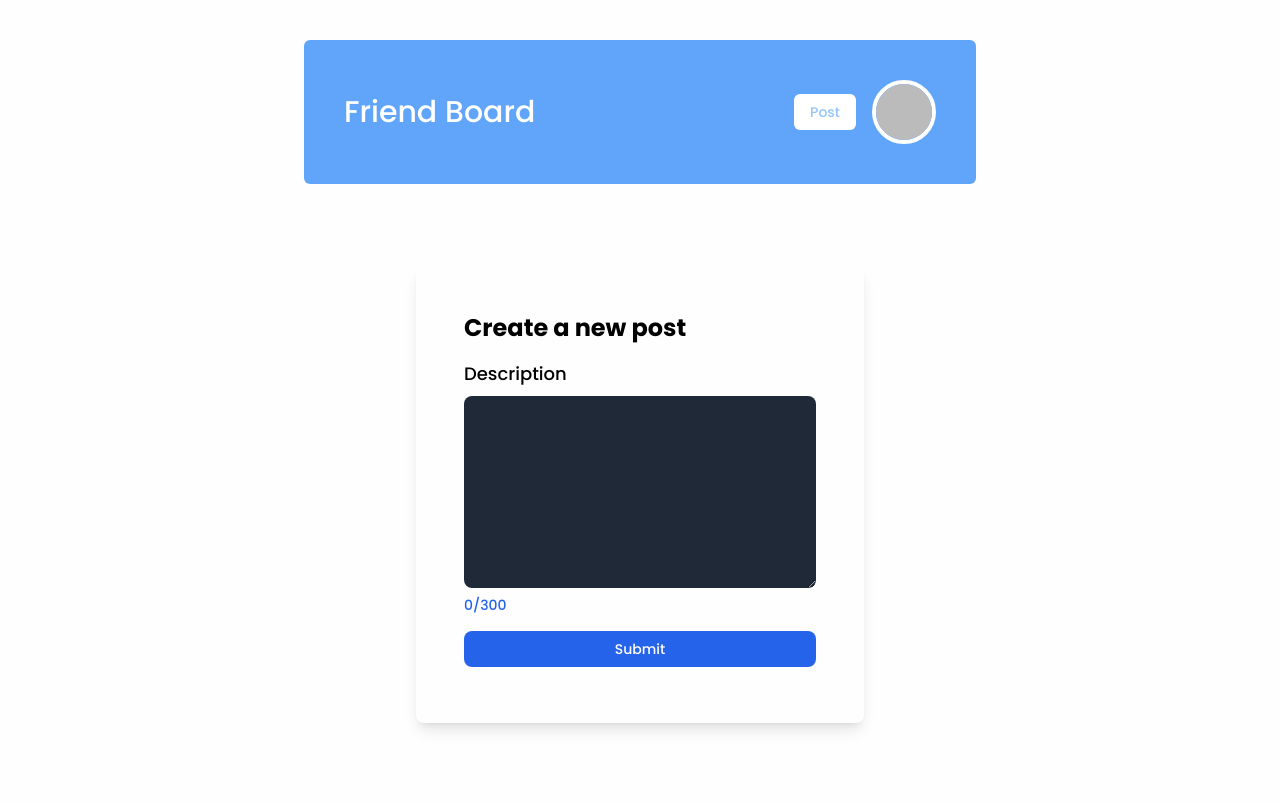
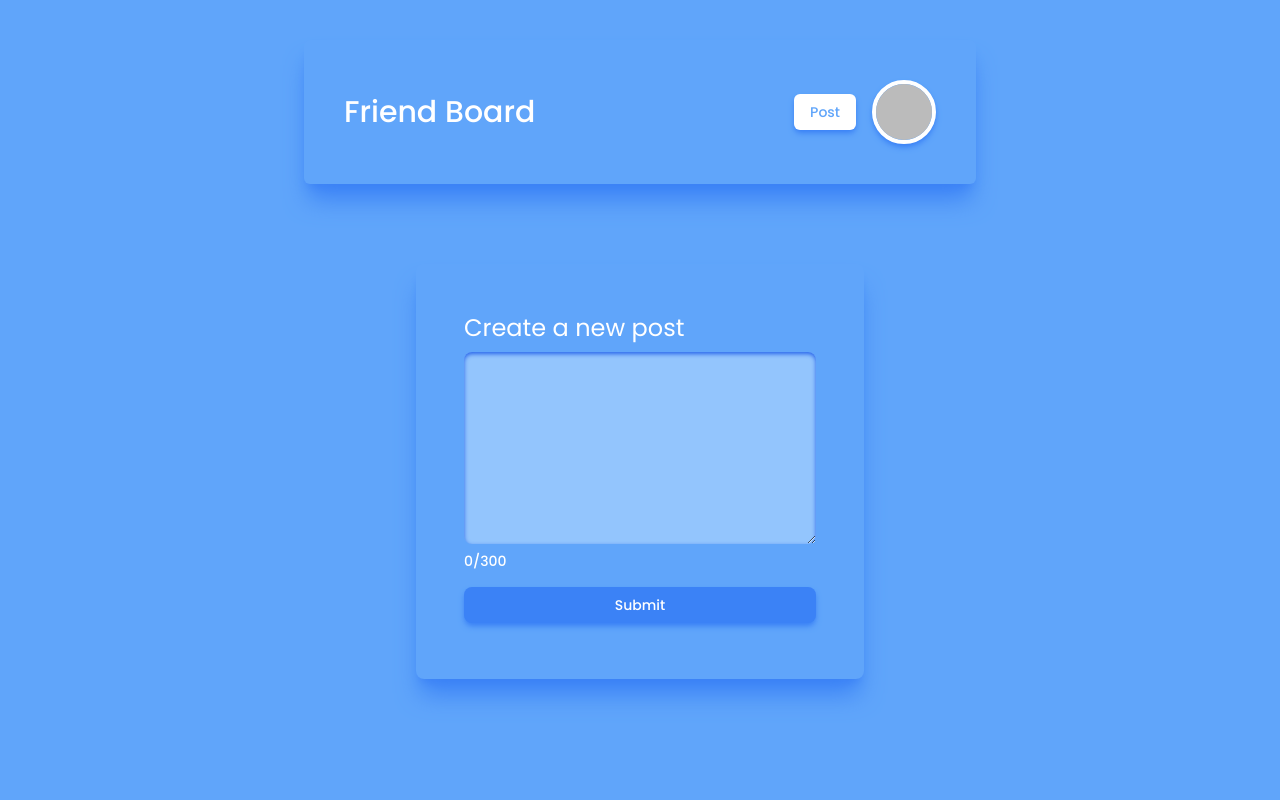
Before and after one commit to ktkennychow/nextjs-friends-only, a Next.js app: page /post in a window 1280 px wide. Built offline with nearby package versions, Linux system fonts and the light colour scheme; no server answers; sample sign-in values are in the browser's storage.

Commit message:
Implemented invite code when sign up/in

```diff
--- a/components/Message.js
+++ b/components/Message.js
@@ -1,6 +1,6 @@
 const Message = ({ children, avatar, username, description }) => {
 	return (
-		<div className="bg-white p-8 border-b-2 rounded-lg">
+    <div className="bg-white p-8 border-b-2 rounded-lg shadow-xl shadow-blue-500 hover:shadow-blue-600">
 			<div className="flex items-center gap-2">
 				<img src={avatar} className="w-10 rounded-full" />
 				<h2 className='font-bold'>{username}</h2>
@@ -8,7 +8,9 @@ const Message = ({ children, avatar, username, description }) => {
 			<div className="py-4">
 				<p>{description}</p>
 			</div>
+      <div className='text-sm text-gray-500'>
 			{children}
+      </div>
 		</div>
 	);
 };
--- a/components/Nav.js
+++ b/components/Nav.js
@@ -6,14 +6,14 @@ const Nav = () => {
 	const [user, loading] = useAuthState(auth);
 
 	return (
-		<nav className='flex justify-between items-center p-10 mt-10 bg-blue-400 rounded-md'>
+    <nav className='flex justify-between items-center p-10 mt-10 bg-blue-400 rounded-md shadow-xl shadow-blue-500 hover:shadow-blue-600'>
 			<Link href={"/"} className='text-lg font-medium'>
 				<button className='text-3xl font-medium text-white'>Friend Board</button>
 			</Link>
 			<div className='flex items-center gap-10'>
 				{!user && (
 					<Link href='/auth/login'>
-						<button className='py-2 px-4 text-sm bg-blue-500 text-white rounded-lg font-medium ml-8'>
+            <button className='py-2 px-4 text-sm bg-blue-500 text-white rounded-md font-medium ml-8 shadow-md shadow-blue-500 hover:shadow-blue-600'>
 							Join Now
 						</button>
 					</Link>
@@ -21,7 +21,7 @@ const Nav = () => {
 				{user && (
 					<div className='flex items-center gap-4'>
 						<Link href='/post'>
-							<button className='py-2 px-4 text-sm bg-white text-blue-300 rounded-mg font-medium rounded-md'>
+              <button className='py-2 px-4 text-sm bg-white text-blue-400 rounded-mg font-medium rounded-md shadow-md shadow-blue-500 hover:shadow-blue-600'>
 								Post
 							</button>
 						</Link>
@@ -29,7 +29,7 @@ const Nav = () => {
 						<Link href='/dashboard'>
 							<img
 								src={user.photoURL}
-								className='w-16 rounded-full cursor-pointer border-4 border-white'
+                className='w-16 rounded-full cursor-pointer border-4 border-white shadow-md shadow-blue-500 hover:shadow-blue-600'
 							/>
 						</Link>
 					</div>
--- a/pages/_app.js
+++ b/pages/_app.js
@@ -5,11 +5,13 @@ import "react-toastify/dist/ReactToastify.css";
 
 function MyApp({ Component, pageProps }) {
   return (
+    <div className='bg-blue-400 w-full min-h-full absolute'>
       <div className='mx-6 md:max-w-2xl md:mx-auto font-poppins'>
         <Layout />
         <ToastContainer limit={1} />
         <Component {...pageProps} />
       </div>
+    </div>
   );
 }
 
--- a/pages/auth/login.js
+++ b/pages/auth/login.js
@@ -3,10 +3,12 @@ import { signInWithPopup, GoogleAuthProvider } from "firebase/auth";
 import { auth } from "../../utilities/firebase";
 import { useRouter } from "next/router";
 import { useAuthState } from "react-firebase-hooks/auth";
-import { useEffect } from "react";
+import { useEffect, useState } from "react";
 
 const Login = () => {
   const router = useRouter();
+  const [secret, setSecret] = useState('')
+  const [secretInput, setSecretInput] = useState('')
   const [user, loading] = useAuthState(auth);
 
   //SIGN IN WITH GOOGLE
@@ -23,27 +25,37 @@ const Login = () => {
 
   //useEffect
   useEffect(() => {
+    setSecret(process.env.NEXT_PUBLIC_INVITECODE)
     if (user) {
-
       router.push("/");
     } else {
-			console.log("login")
     }
   }, [user]);
 
   return (
-		<div className='shadow-xl mt-32 p-10 text-gray-700 rounded-lg'>
+    <div className=' mt-32 p-10 text-white rounded-lg shadow-xl shadow-blue-500 hover:shadow-blue-600'>
+      {secretInput === secret ?
+        <>
           <h2 className='text-2xl font-medium'>Join Today</h2>
           <div className='py-4'>
-				<h3 className='py-4'>Sign in</h3>
             <button
               onClick={GoogleLogin}
-					className='text-white bg-gray-700 w-full font-medium rounded-lg flex align-middle p-4'
+              className='bg-white text-gray-500 w-full font-medium rounded-lg flex align-middle p-4 shadow-md shadow-blue-500 hover:shadow-blue-600'
             >
-					<FcGoogle className='text-2xl mr-2' />
+              <FcGoogle className='text-2xl mr-2'/>
               Sign in with Google
             </button>
           </div>
+        </> :
+        <>
+          <form >
+            <label className=''>
+              Invitation Code: {''}
+              <input type="text" value={secretInput} onChange={(e)=> setSecretInput(e.target.value)} placeholder={`maybe your friend's birthday?`} className='p-2 rounded-md w-full text-gray-500' />
+            </label>
+          </form>
+        </>
+      }
     </div>
   );
 };
--- a/pages/dashboard.js
+++ b/pages/dashboard.js
@@ -55,11 +55,12 @@ const Dashboard = () => {
   }, [user, loading]);
 
   return (
-    <div>
-      <div className='flex mt-10 justify-between'>
-        <h2 className='text-md font-medium bg-blue-400 text-white px-8 py-3 rounded-t-xl'>Your posts</h2>
+    <div className='shadow-xl shadow-blue-500 hover:shadow-blue-600 rounded-md'>
+      <div className='flex mt-10 justify-between mx-10'>
+        <h2 className='text-md font-medium bg-white text-blue-400 px-8 py-3 rounded-t-xl'>Your posts</h2>
+
         <button
-          className='text-md font-medium  text-blue-400 py-3 px-8'
+          className='text-md font-medium  text-white py-3 px-8 bg-blue-500 rounded-xl shadow-md shadow-blue-500 hover:shadow-blue-600'
           onClick={() => auth.signOut()}
         >
           Signout
--- a/pages/index.js
+++ b/pages/index.js
@@ -25,9 +25,8 @@ export default function Home() {
     getPosts();
   }, []);
 
-  console.log(allPosts)
   return (
-    <div className=''>
+    <div className='shadow-xl shadow-blue-500 hover:shadow-blue-600 rounded-md'>
       <Head>
         <title>Friend Board</title>
         <meta
@@ -35,8 +34,7 @@ export default function Home() {
           content='Connect with your friends'
         />
       </Head>
-
-      <h2 className='inline-block text-md font-medium border-blue-400 border-4 border-b-0 text-blue-400 py-2.5 px-6 mt-10 rounded-t-xl'>See what other people are saying</h2>
+      <h2 className='ml-10 inline-block text-md font-medium bg-white text-blue-400 py-3 px-6 mt-10 rounded-t-xl'>See what other people are saying</h2>
       <div className='mb-12 bg-blue-400 p-10 flex flex-col gap-5 rounded-xl rounded-tl-none'>
         {allPosts.length === 0 &&
           (<div className="bg-white p-8 border-b-2 rounded-lg">
--- a/pages/post.js
+++ b/pages/post.js
@@ -81,22 +81,21 @@ const Post = () => {
 	}, [user, loading]);
 
 	return (
-		<div className='my-20 p-12 shadow-lg rounded-lg max-w-md mx-auto'>
+    <div className='my-20 p-12 rounded-lg max-w-md mx-auto shadow-xl shadow-blue-500 hover:shadow-blue-600 text-white'>
 			<form onSubmit={submitPost}>
-				<h1 className='text-2xl font-bold'>
+				<h1 className='text-2xl'>
 					{routerData.id ? "Edit your post" : "Create a new post"}
 				</h1>
 				<div className='py-2'>
-					<h3 className='text-lg font-medium py-2'>Description</h3>
 					<textarea
 						value={post.description}
 						onChange={(e) =>
 							setPost({ ...post, description: e.target.value })
 						}
-						className='bg-gray-800 h-48 w-full text-white rounded-lg p-2 text-sm'
+            className='bg-blue-300 h-48 w-full rounded-lg p-2 text-sm shadow-inner shadow-blue-600 hover:shadow-blue-700'
 					></textarea>
 					<p
-						className={`text-blue-600 font-medium text-sm ${
+						className={`font-medium text-sm ${
 							post.description.length > 300 ? "text-red-600" : ""
 						}`}
 					>
@@ -105,7 +104,7 @@ const Post = () => {
 				</div>
 				<button
 					type='submit'
-					className='w-full bg-blue-600 text-white font-medium p-2 my-2 rounded-lg text-sm'
+          className='w-full bg-blue-500 font-medium p-2 my-2 rounded-lg text-sm shadow-md shadow-blue-500 hover:shadow-blue-600'
 				>
 					Submit
 				</button>
--- a/styles/globals.css
+++ b/styles/globals.css
@@ -2,18 +2,25 @@
 @tailwind components;
 @tailwind utilities;
 
-html,
-body {
-	padding: 0;
-	margin: 0;
-  background: #fefefe;
+*::-webkit-scrollbar {
+  display: none;
+  background-color: transparent;
 }
 
-a {
-	color: inherit;
-	text-decoration: none;
+
+* {
+  -ms-overflow-style: none; /* IE and Edge */
+  scrollbar-width: none; /* Firefox */
+  scrollbar-color: transparent; /* Firefox */
 }
 
 * {
-	box-sizing: border-box;
+  overscroll-behavior: none;
 }
+
+* {
+  margin: 0;
+  padding: 0;
+  box-sizing: border-box;
+  scroll-behavior: smooth;
+}
```
Also changed, not shown: 1 other file (tests, documents, lock files or other folders). Lines whose indentation alone changed are shown as unchanged.
